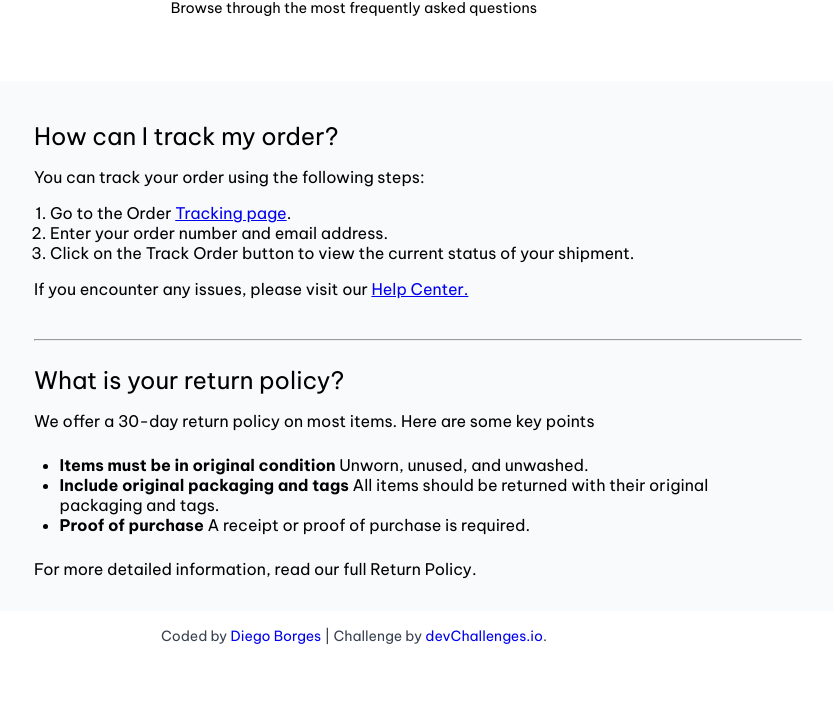
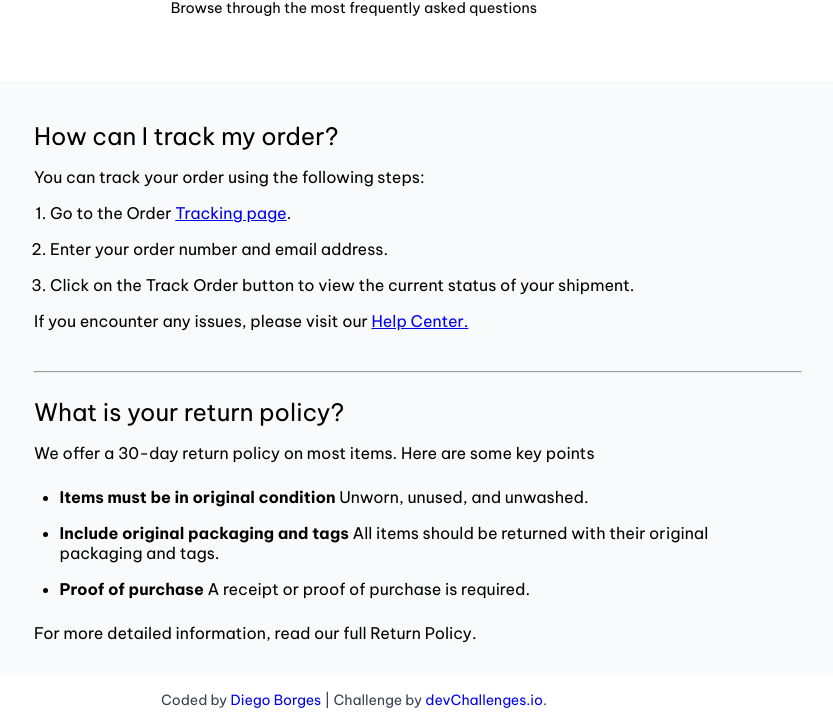
Before and after one commit to Dstoborges/simple-faq-master_1, a plain HTML site: page index.html in a window 1280 px wide. Shown: the part 85-800 px from the top of the page, without its empty margins (286-1119 px from the left). Drawn offline with Linux system fonts and the light colour scheme.

Commit message:
adicao da estilizacao do LI

```diff
--- a/style.css
+++ b/style.css
@@ -39,6 +39,11 @@ main {
     margin-left: 1rem;
 }
 
+li:nth-child(even) {
+    padding-top: 1rem;
+    padding-bottom: 1rem;
+}
+
 hr {
     margin: 1.5rem 0;
     margin-left: 25vw;
```
